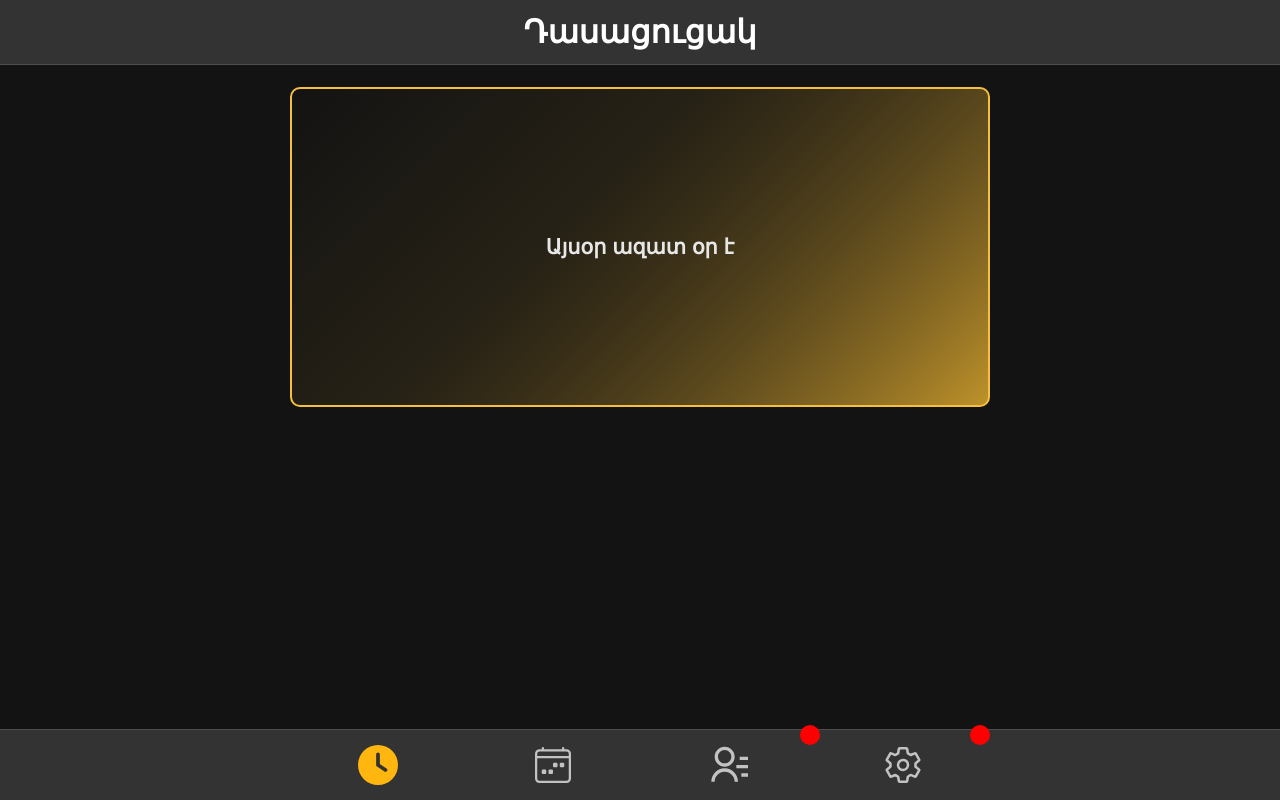
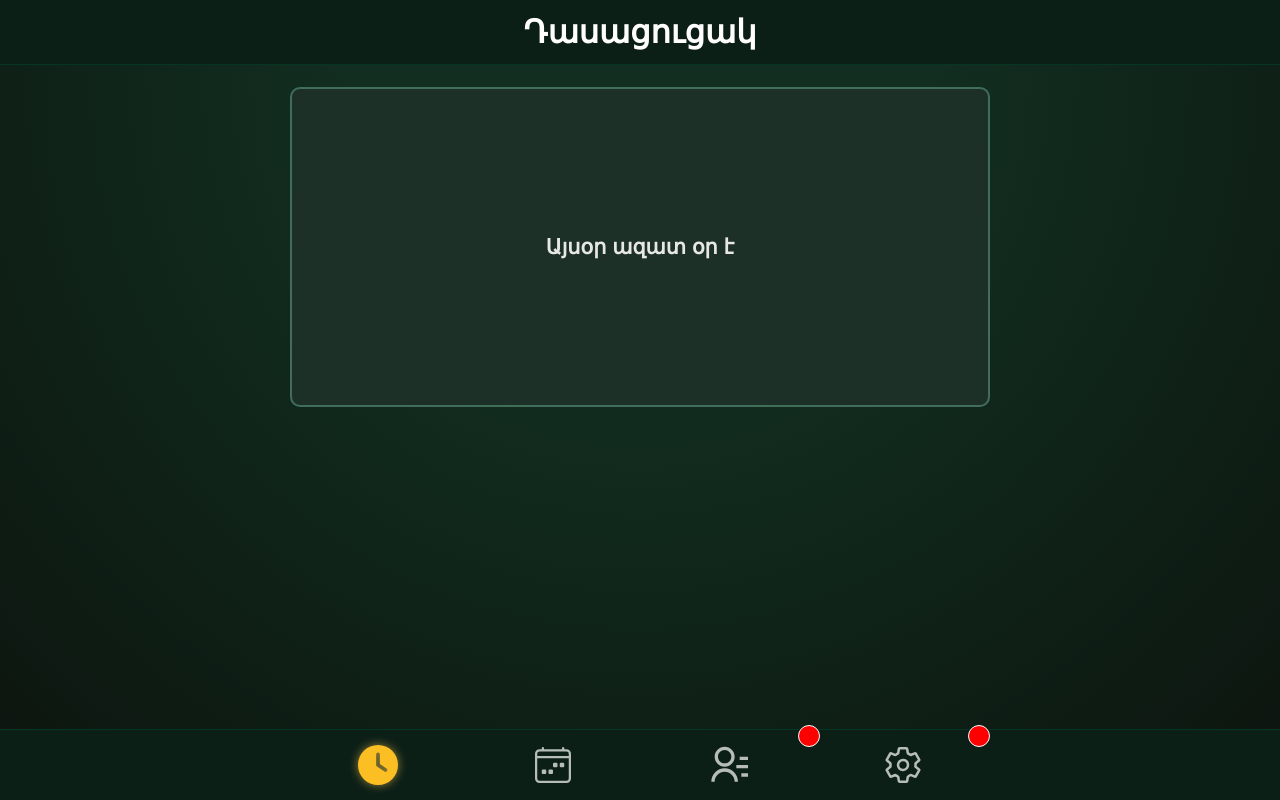
Before and after one commit to khc-toolkit/schedule, a React (Create React App) app: page /#/schedule in a window 1280 px wide. Built offline with nearby package versions, Linux system fonts and the light colour scheme.

Commit message:
style: new year styles

```diff
--- a/src/app.css
+++ b/src/app.css
@@ -1,13 +1,13 @@
 :root {
   /* semantic layer */
-  --bg: #131313;
-  --bg-contrast: #333333;
+  --bg: radial-gradient(circle at 50% 10%, #122e20 30%, #0c140e);
+  --bg-contrast: #0c1f17;
 
   --text: #ffffff;
   --text-dim: #d8d8d8;
   --text-negative: #0f0f0f;
 
-  --accent: #ffb60e;
+  --accent: #ebb40a;
 
   --primary: #3d86f5;
   --primary-shade: #2157a8;
@@ -24,12 +24,12 @@
 
   /* surfaces */
   --surface: #00000080;
-  --border: #4e4e4e;
+  --border: #053625;
 
   /* message */
   --message-color: #e7e7e7;
-  --message-border-color: #f5bf41;
-  --message-bg: linear-gradient(135deg, #0000, 75%, #be922a);
+  --message-border-color: #406e5b;
+  --message-bg: #1d3028;
 
   /* lesson */
   --lesson-timer-color: #1a1a1a;
@@ -72,6 +72,6 @@ button:disabled {
 
 .border {
   box-shadow:
-    inset 0 2px 2px #ffffff2c,
+    inset 0 2px 2px #ffffff42,
     inset 0 -2px 2px var(--surface);
 }
--- a/src/components/Navigation/styles.module.css
+++ b/src/components/Navigation/styles.module.css
@@ -39,6 +39,6 @@
   svg {
     opacity: 1;
   }
-  color: var(--accent);
-  filter: var(--bg-filter);
+  color: #fbbf24;
+  filter: drop-shadow(0px 0px 5px #f5c44898);
 }
--- a/src/components/NotificationCircle/styles.module.css
+++ b/src/components/NotificationCircle/styles.module.css
@@ -4,6 +4,7 @@
   right: -5px;
   padding: 10px;
   border-radius: 50%;
+  border: 1px solid white;
   background-color: var(--notification-bg);
 }
 
--- a/src/components/ShowWeekLessons/styles.module.css
+++ b/src/components/ShowWeekLessons/styles.module.css
@@ -19,7 +19,6 @@
   grid-template-columns: repeat(5, 1fr);
   gap: 5px;
   border-radius: 20px;
-  overflow: hidden;
   background-color: var(--bg-contrast);
   border: 1px solid var(--border);
 }
@@ -33,7 +32,8 @@
 }
 
 .buttonActive {
-  background: var(--accent);
+  background: linear-gradient(90deg, #fcd24c, #ebb40a);
+  box-shadow: 0 0 5px 5px #fcd34c41;
   border-radius: 20px;
   color: var(--text-negative);
 }
```
